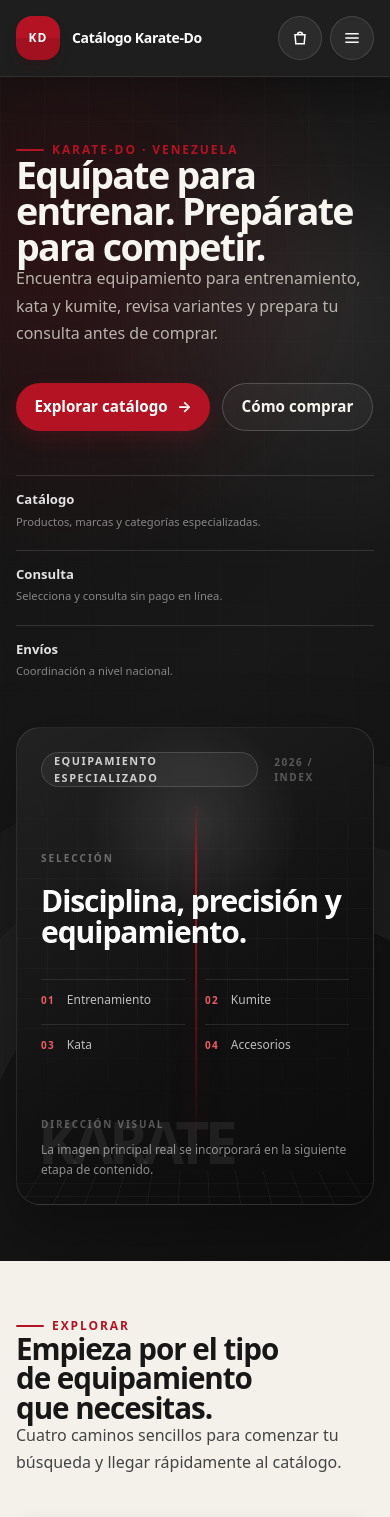
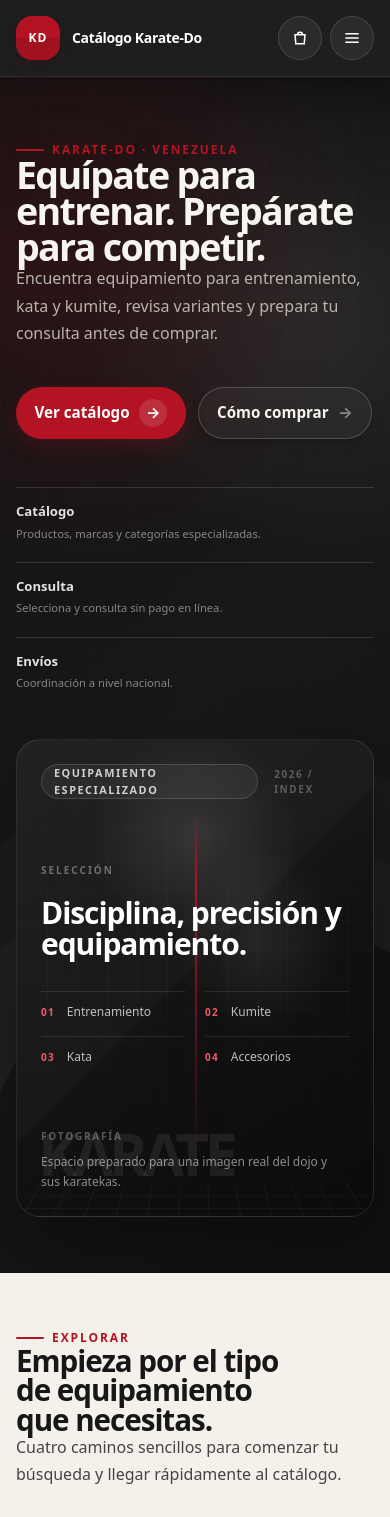
Before and after one commit to maorusohh/catalogo-karate, a Next.js app: page / in a window 390 px wide. Shown: the top 1517 px of the page. Built offline with nearby package versions, Linux system fonts and the light colour scheme.

Commit message:
feat: refine home spacing and hero presentation

```diff
--- a/src/app/globals.css
+++ b/src/app/globals.css
@@ -397,6 +397,16 @@ img {
   backdrop-filter: blur(12px);
 }
 
+.hero-stage-placeholder {
+  position: absolute;
+  inset: 0;
+  background:
+    radial-gradient(ellipse at 68% 42%, rgb(255 255 255 / 0.08), transparent 24%),
+    linear-gradient(135deg, transparent 0%, rgb(255 255 255 / 0.025) 48%, transparent 49%);
+}
+
+/* ---------- Hero placeholder ---------- */
+
 .hero-wordmark {
   position: absolute;
   right: 7%;
@@ -427,6 +437,35 @@ img {
   color: rgb(255 255 255 / 0.48);
   font-size: 0.7rem;
   line-height: 1.45;
+}
+
+/* ---------- Hero real imagery ---------- */
+
+.hero-stage-media {
+  position: absolute;
+  inset: 0;
+  overflow: hidden;
+  background:
+    radial-gradient(circle at 65% 32%, rgb(255 255 255 / 0.1), transparent 26%),
+    linear-gradient(145deg, #262626 0%, #131313 58%, #090909 100%);
+}
+
+.hero-stage-media::after {
+  position: absolute;
+  inset: 0;
+  background:
+    linear-gradient(90deg, rgb(0 0 0 / 0.55) 0%, rgb(0 0 0 / 0.18) 45%, rgb(0 0 0 / 0.34) 100%),
+    linear-gradient(180deg, rgb(0 0 0 / 0.08) 0%, transparent 45%, rgb(0 0 0 / 0.55) 100%);
+  content: "";
+}
+
+.hero-stage-media img {
+  display: block;
+  width: 100%;
+  height: 100%;
+  object-fit: cover;
+  object-position: center;
+  opacity: 0.92;
 }
 
 /* ---------- Product imagery ---------- */
@@ -514,6 +553,16 @@ img {
     border-radius: var(--ck-radius-lg);
   }
 
+  .hero-stage-placeholder {
+    position: absolute;
+    inset: 0;
+    background:
+      radial-gradient(ellipse at 68% 42%, rgb(255 255 255 / 0.08), transparent 24%),
+      linear-gradient(135deg, transparent 0%, rgb(255 255 255 / 0.025) 48%, transparent 49%);
+  }
+
+  /* ---------- Hero placeholder ---------- */
+
   .hero-wordmark {
     right: 6%;
     bottom: 8%;
--- a/src/app/page.tsx
+++ b/src/app/page.tsx
@@ -1,11 +1,14 @@
+import fs from "node:fs";
+import path from "node:path";
+
 import Image from "next/image";
 import type { Metadata } from "next";
 import Link from "next/link";
 
 import { catalogRepository } from "@/lib/catalog/static-repository";
 import { buildWhatsAppUrl } from "@/lib/whatsapp/url";
+import { ButtonLink } from "@/components/ui/button-link";
 import { Container } from "@/components/ui/container";
-import { ButtonLink } from "@/components/ui/button-link";
 import { SectionHeading } from "@/components/ui/section-heading";
 import { Surface } from "@/components/ui/surface";
 
@@ -100,6 +103,7 @@ const brands = catalogRepository.getBrands();
 const categories = catalogRepository.getCategories();
 
 const brandNames = Object.fromEntries(brands.map((brand) => [brand.id, brand.name]));
+
 const categoryNames = Object.fromEntries(
   categories.map((category) => [category.id, category.name]),
 );
@@ -108,10 +112,12 @@ const homeWhatsAppUrl = buildWhatsAppUrl(
   "Hola, quiero consultar sobre el equipamiento de Karate-Do disponible en el catálogo.",
 );
 
+const heroImagePath = path.join(process.cwd(), "public", "images", "branding", "hero-karate.jpg");
+
+const hasHeroImage = fs.existsSync(heroImagePath);
+
 function getLocalImage(product: (typeof selectedProducts)[number]) {
-  const image = product.images.find((item) => item.src.startsWith("/"));
-
-  return image;
+  return product.images.find((item) => item.src.startsWith("/"));
 }
 
 function getProductArtLabel(product: (typeof selectedProducts)[number]) {
@@ -153,28 +159,43 @@ export default function HomePage() {
                 Equípate para entrenar. Prepárate para competir.
               </h1>
 
-              <p className="text-lead text-lead-on-dark mt-7 max-w-2xl">
+              <p className="text-lead text-lead-on-dark mt-9 max-w-2xl">
                 Encuentra equipamiento para entrenamiento, kata y kumite, revisa variantes y prepara
                 tu consulta antes de comprar.
               </p>
 
-              <div className="mt-9 flex flex-wrap gap-3">
-                <ButtonLink href="/catalogo" size="lg">
-                  Explorar catálogo
-                  <span aria-hidden="true">→</span>
+              <div className="mt-10 flex flex-wrap gap-3">
+                <ButtonLink
+                  href="/catalogo"
+                  size="lg"
+                  className="group shadow-[0_12px_30px_rgb(179_19_34_/_0.25)]"
+                >
+                  Ver catálogo
+                  <span
+                    aria-hidden="true"
+                    className="flex size-7 items-center justify-center rounded-full bg-white/12 text-white transition-transform duration-200 group-hover:translate-x-0.5"
+                  >
+                    →
+                  </span>
                 </ButtonLink>
 
                 <ButtonLink
                   href="/como-comprar"
                   variant="secondary"
                   size="lg"
-                  className="action-secondary-dark"
+                  className="action-secondary-dark group bg-white/6 shadow-lg shadow-black/15 hover:bg-white/12"
                 >
                   Cómo comprar
+                  <span
+                    aria-hidden="true"
+                    className="text-white/45 transition-transform duration-200 group-hover:translate-x-0.5 group-hover:text-white/75"
+                  >
+                    →
+                  </span>
                 </ButtonLink>
               </div>
 
-              <div className="mt-11 grid max-w-2xl gap-5 sm:grid-cols-3">
+              <div className="mt-12 grid max-w-2xl gap-5 sm:grid-cols-3">
                 <div className="hero-stat">
                   <p className="hero-stat-label">Catálogo</p>
                   <p className="hero-stat-copy">Productos, marcas y categorías especializadas.</p>
@@ -193,6 +214,21 @@ export default function HomePage() {
             </div>
 
             <div className="hero-stage">
+              {hasHeroImage ? (
+                <div className="hero-stage-media">
+                  <Image
+                    src="/images/branding/hero-karate.jpg"
+                    alt="Karatekas entrenando en un dojo"
+                    fill
+                    priority
+                    sizes="(max-width: 1023px) 100vw, 50vw"
+                    className="object-cover"
+                  />
+                </div>
+              ) : (
+                <div className="hero-stage-placeholder" />
+              )}
+
               <div className="hero-stage-grid" />
               <div className="hero-stage-floor" />
               <div className="hero-stage-line" />
@@ -234,11 +270,11 @@ export default function HomePage() {
                 <div className="flex items-end justify-between gap-5">
                   <div>
                     <p className="text-[10px] font-semibold tracking-[0.18em] text-white/30 uppercase">
-                      Dirección visual
+                      Fotografía
                     </p>
 
-                    <p className="mt-2 text-xs leading-5 text-white/52">
-                      La imagen principal real se incorporará en la siguiente etapa de contenido.
+                    <p className="mt-2 max-w-sm text-xs leading-5 text-white/52">
+                      Espacio preparado para una imagen real del dojo y sus karatekas.
                     </p>
                   </div>
 
@@ -262,7 +298,7 @@ export default function HomePage() {
             description="Cuatro caminos sencillos para comenzar tu búsqueda y llegar rápidamente al catálogo."
           />
 
-          <div className="mt-10 grid gap-4 sm:grid-cols-2 lg:grid-cols-4">
+          <div className="mt-11 grid gap-4 sm:grid-cols-2 lg:grid-cols-4">
             {categoryHighlights.map((category) => (
               <Link
                 key={category.number}
@@ -275,7 +311,7 @@ export default function HomePage() {
 
                   <div className="relative">
                     <div className="flex items-start justify-between">
-                      <span className="font800 text-xs font-semibold tracking-[0.12em] text-[var(--ck-red)]">
+                      <span className="text-xs font-semibold tracking-[0.12em] text-[var(--ck-red)]">
                         {category.number}
                       </span>
 
@@ -317,7 +353,7 @@ export default function HomePage() {
                   {item.title}
                 </h2>
 
-                <p className="mt-2 text-sm leading-6 text-neutral-600">{item.description}</p>
+                <p className="mt-3 text-sm leading-6 text-neutral-600">{item.description}</p>
               </div>
             ))}
           </div>
@@ -373,7 +409,7 @@ export default function HomePage() {
 
                             <div className="absolute inset-6 rounded-[20px] border border-black/6" />
 
-                            <div className="font800 absolute top-5 left-5 rounded-full border border-black/8 bg-white/72 px-3 py-1.5 text-[10px] font-semibold tracking-[0.12em] text-neutral-600 uppercase backdrop-blur-sm">
+                            <div className="absolute top-5 left-5 rounded-full border border-black/8 bg-white/72 px-3 py-1.5 text-[10px] font-semibold tracking-[0.12em] text-neutral-600 uppercase backdrop-blur-sm">
                               {getProductArtLabel(product)}
                             </div>
 
@@ -436,9 +472,10 @@ export default function HomePage() {
 
                         <Link
                           href={`/producto/${product.slug}`}
-                          className="mt-5 inline-flex min-h-11 w-full items-center justify-center rounded-full bg-neutral-950 px-5 text-sm font-semibold text-white transition-all hover:-translate-y-px hover:bg-[var(--ck-red)]"
+                          className="mt-5 inline-flex min-h-11 w-full items-center justify-center gap-2 rounded-full bg-neutral-950 px-5 text-sm font-semibold text-white transition-all hover:-translate-y-px hover:bg-[var(--ck-red)]"
                         >
                           Ver producto
+                          <span aria-hidden="true">→</span>
                         </Link>
                       </div>
                     </div>
@@ -467,7 +504,7 @@ export default function HomePage() {
                 Una compra acompañada, sin complicar el proceso.
               </h2>
 
-              <p className="mt-5 max-w-xl text-sm leading-7 text-white/56 sm:text-base">
+              <p className="mt-6 max-w-xl text-sm leading-7 text-white/56 sm:text-base">
                 La web organiza la búsqueda. La confirmación final se realiza contigo antes de
                 concretar el pedido.
               </p>
@@ -503,7 +540,7 @@ export default function HomePage() {
                   Encuentra el equipamiento que necesitas y prepara tu consulta.
                 </h2>
 
-                <p className="mt-5 max-w-2xl text-sm leading-7 text-white/54 sm:text-base">
+                <p className="mt-6 max-w-2xl text-sm leading-7 text-white/54 sm:text-base">
                   Revisa productos, compara variantes y reúne tu selección antes de escribirnos.
                 </p>
               </div>
--- a/src/components/layout/site-header.tsx
+++ b/src/components/layout/site-header.tsx
@@ -26,7 +26,7 @@ export function SiteHeader() {
             </span>
 
             <span className="min-w-0">
-              <span className="font800 block truncate text-sm font-semibold tracking-tight text-white">
+              <span className="block truncate text-sm font-semibold tracking-tight text-white">
                 Catálogo Karate-Do
               </span>
 
@@ -51,9 +51,15 @@ export function SiteHeader() {
           <div className="flex shrink-0 items-center gap-2">
             <Link
               href="/catalogo"
-              className="hidden min-h-11 items-center justify-center rounded-full bg-[var(--ck-red)] px-5 text-sm font-semibold text-white shadow-lg shadow-red-950/20 transition-all hover:-translate-y-px hover:bg-[var(--ck-red-dark)] sm:inline-flex"
+              className="hidden min-h-11 items-center justify-center gap-2 rounded-full bg-[var(--ck-red)] px-5 text-sm font-semibold text-white shadow-lg shadow-red-950/20 transition-all hover:-translate-y-px hover:bg-[var(--ck-red-dark)] sm:inline-flex"
             >
-              Explorar catálogo
+              Ver catálogo
+              <span
+                aria-hidden="true"
+                className="text-white/65 transition-transform duration-200 group-hover:translate-x-0.5"
+              >
+                →
+              </span>
             </Link>
 
             <CartTrigger />
--- a/src/components/ui/section-heading.tsx
+++ b/src/components/ui/section-heading.tsx
@@ -19,9 +19,9 @@ export function SectionHeading({
     <div className={`max-w-2xl ${alignment} ${className}`}>
       {eyebrow ? <p className="eyebrow">{eyebrow}</p> : null}
 
-      <h2 className="heading-section mt-4">{title}</h2>
+      <h2 className="heading-section mt-5">{title}</h2>
 
-      {description ? <p className="text-lead mt-5">{description}</p> : null}
+      {description ? <p className="text-lead mt-6">{description}</p> : null}
     </div>
   );
 }
```
